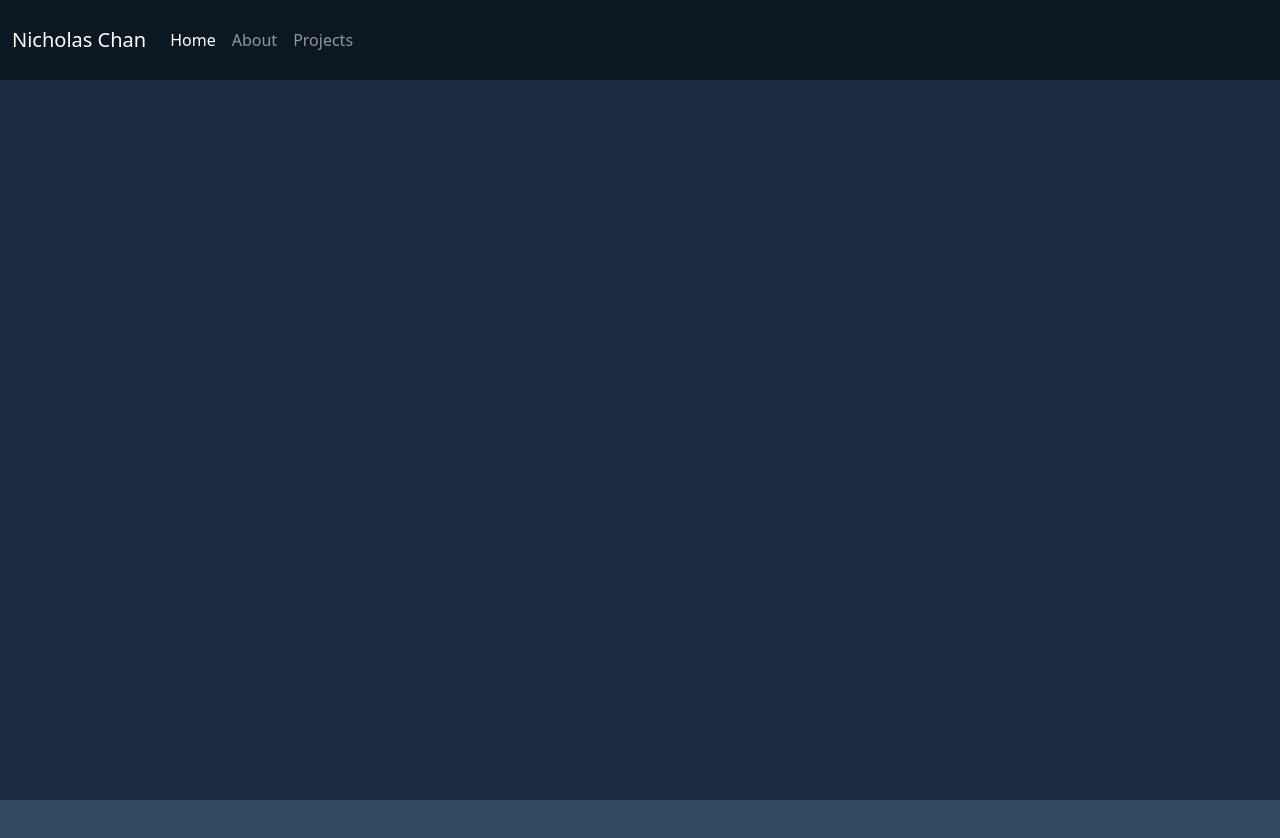
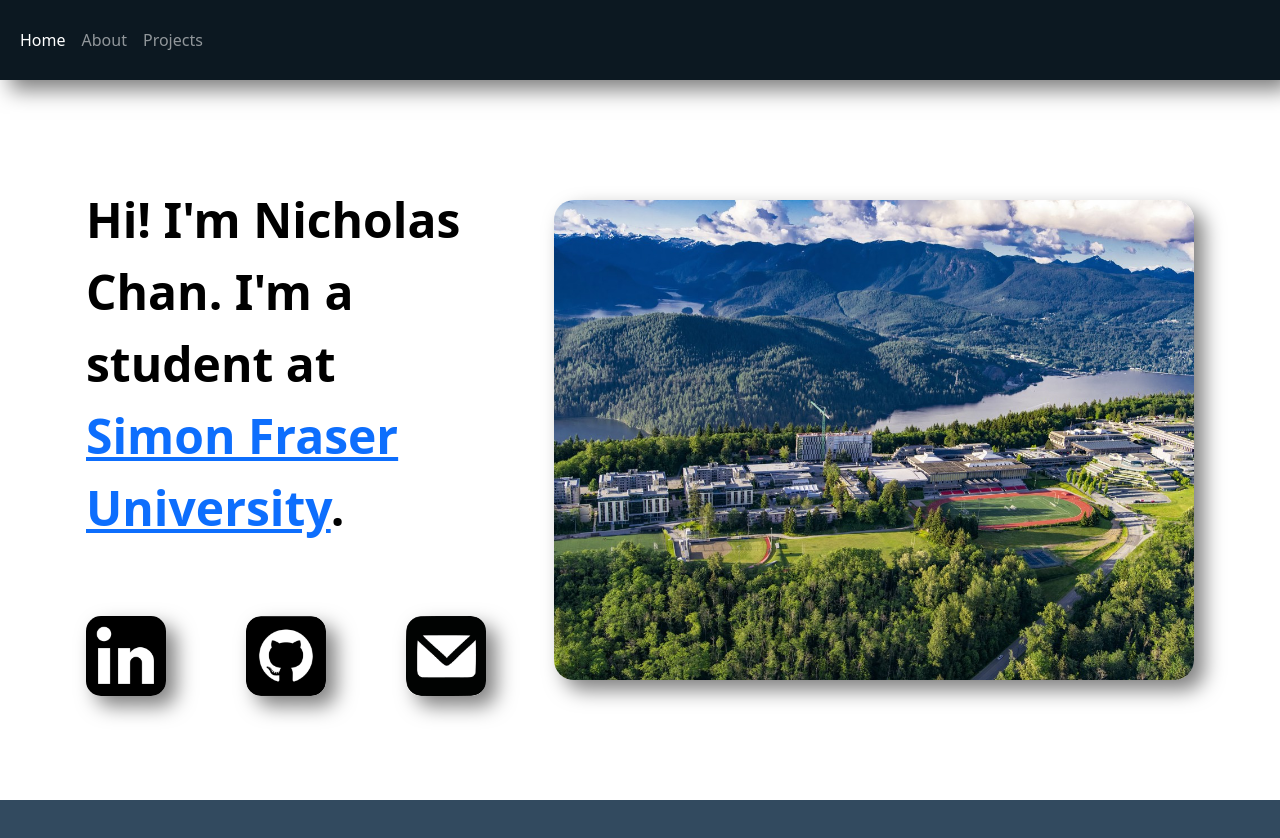
Before and after one commit to pnotato/portfolio276, a plain HTML site: page index.html in a window 1280 px wide. Shown: the top 838 px of the page. Drawn offline with nearby package versions, Linux system fonts and the light colour scheme.

Commit message:
Added content to the intro section. Added interactive buttons for social media, a quick description, and a picture of SFU.

```diff
--- a/index.html
+++ b/index.html
@@ -10,7 +10,7 @@
   <body>
     <nav class="navbar navbar-expand-lg navbar-dark ">
         <div class="container-fluid">
-          <a class="navbar-brand" href="#">Nicholas Chan</a>
+          <!-- <a class="navbar-brand" href="#">Nicholas Chan</a> -->
           <button class="navbar-toggler" type="button" data-bs-toggle="collapse" data-bs-target="#navbarNavAltMarkup" aria-controls="navbarNavAltMarkup" aria-expanded="false" aria-label="Toggle navigation">
             <span class="navbar-toggler-icon"></span>
           </button>
@@ -24,9 +24,21 @@
         </div>
       </nav>
       <div class="welcome-screen">
+        <div class="welcome-name-section">
+          <div class="welcome-text">Hi! I'm Nicholas Chan. I'm a student at <br><a href="https://www.sfu.ca">Simon Fraser University</a>.</div>
+          <a style="color: white">_</a>
+          <div class="social-icons">
+            <a href="https://www.linkedin.com/in/nicholasch-an/" target="_blank" class="icon linkedin-icon" data-tooltip="LinkedIn"></a>
+            <a href="https://github.com/pnotato/" target="_blank" class="icon github-icon" data-tooltip="Github"></a>
+            <a href="mailto:nca100@sfu.ca" target="_blank" class="icon email-icon" data-tooltip="Email"></a>
+
+          </div>
+        </div>
+        <div class="welcome-image-section">
+        </div>
 
       </div>
-      <div class="intro-screen">
+      <div class="about-screen">
 
       </div>
   </body>
--- a/static/styles.css
+++ b/static/styles.css
@@ -1,5 +1,5 @@
 body {
-    background-color: #1B2A41;
+    background-color: white;
     height: 300vh;
 }
 
@@ -8,16 +8,113 @@ body {
 .navbar {
     background-color: #0C1821;
     height: 10vh;
+    box-shadow: 10px 10px 20px rgba(0, 0, 0, 0.5);
 }
 
 
 
 .welcome-screen {
-
+    display: flex;
+    flex-direction: row;
+    justify-content: center;
+    align-items: center;
+    gap: 20px;
     height: 90vh;
 }
 
-.intro-screen {
+.welcome-name-section {
+
+    display:flex;
+    flex-direction: column;
+    height: 50vh;
+    width: 35vw;
+    font-size: 3em;
+    font-weight: bold;
+    justify-content: center;
+    align-items: left;
+    color: black;
+
+}
+
+.welcome-image-section {
+    background-image: url(./SFU.jpg);
+    background-size: cover;
+    border-radius: 20px;
+    width: 50vw;
+    aspect-ratio: 4/3;
+    box-shadow: 10px 10px 20px rgba(0, 0, 0, 0.5);
+}
+
+.social-icons {
+
+    height: 10vh;
+
+    display: flex;
+    gap: 10vh;
+    flex-direction: row;
+}
+
+.icon {
+    height: 10vh;
+    aspect-ratio: 1/1;
+    background-size: cover;
+    border-radius: 15px;
+    box-shadow: 10px 10px 20px rgba(0, 0, 0, 0.5);
+    transition: transform 0.2s ease, box-shadow 0.2s ease, filter 0.2s ease;
+}
+
+/* Hover effect */
+.icon:hover {
+    transform: scale(1.1); /* Slightly enlarges the icon */
+    box-shadow: 15px 15px 25px rgba(0, 0, 0, 0.7); /* Enhances shadow for depth */
+    filter: brightness(1.2); /* Makes the icon slightly brighter */
+}
+
+/* Click (active) effect */
+.icon:active {
+    transform: scale(0.95); /* Slightly shrinks when clicked for a pressing effect */
+    box-shadow: 5px 5px 15px rgba(0, 0, 0, 0.4); /* Lowers shadow when pressed */
+    filter: brightness(0.9); /* Slightly dims to indicate a click */
+}
+
+.linkedin-icon {
+    background-image: url(./icons/linkedin.png);
+}
+
+.github-icon {
+    background-image: url(./icons/github.png);
+}
+
+.email-icon {
+    background-image: url(./icons/email.jpg);
+}
+
+.icon::after {
+    content: attr(data-tooltip);
+    position: absolute;
+    bottom: -35px; /* Position below the icon */
+    left: 50%;
+    transform: translateX(-50%);
+    background-color: rgba(0, 0, 0, 0.5);
+    color: #fff;
+    padding: 5px 10px;
+    border-radius: 5px;
+    font-size: 14px;
+    white-space: nowrap;
+    opacity: 1;
+    visibility: hidden;
+    transition: opacity 0.2s ease, visibility 0.2s ease;
+}
+
+/* Show Tooltip on Hover */
+.icon:hover::after {
+    opacity: 1;
+    visibility: visible;
+}
+
+
+
+.about-screen {
     background-color: #324A5F;
     height: 100vh;
 }
```
Also changed, not shown: static/SFU.jpg (added), static/icons/email.jpg (added), static/icons/email.png (added), static/icons/github.png (added), static/icons/linkedin.png (added).
